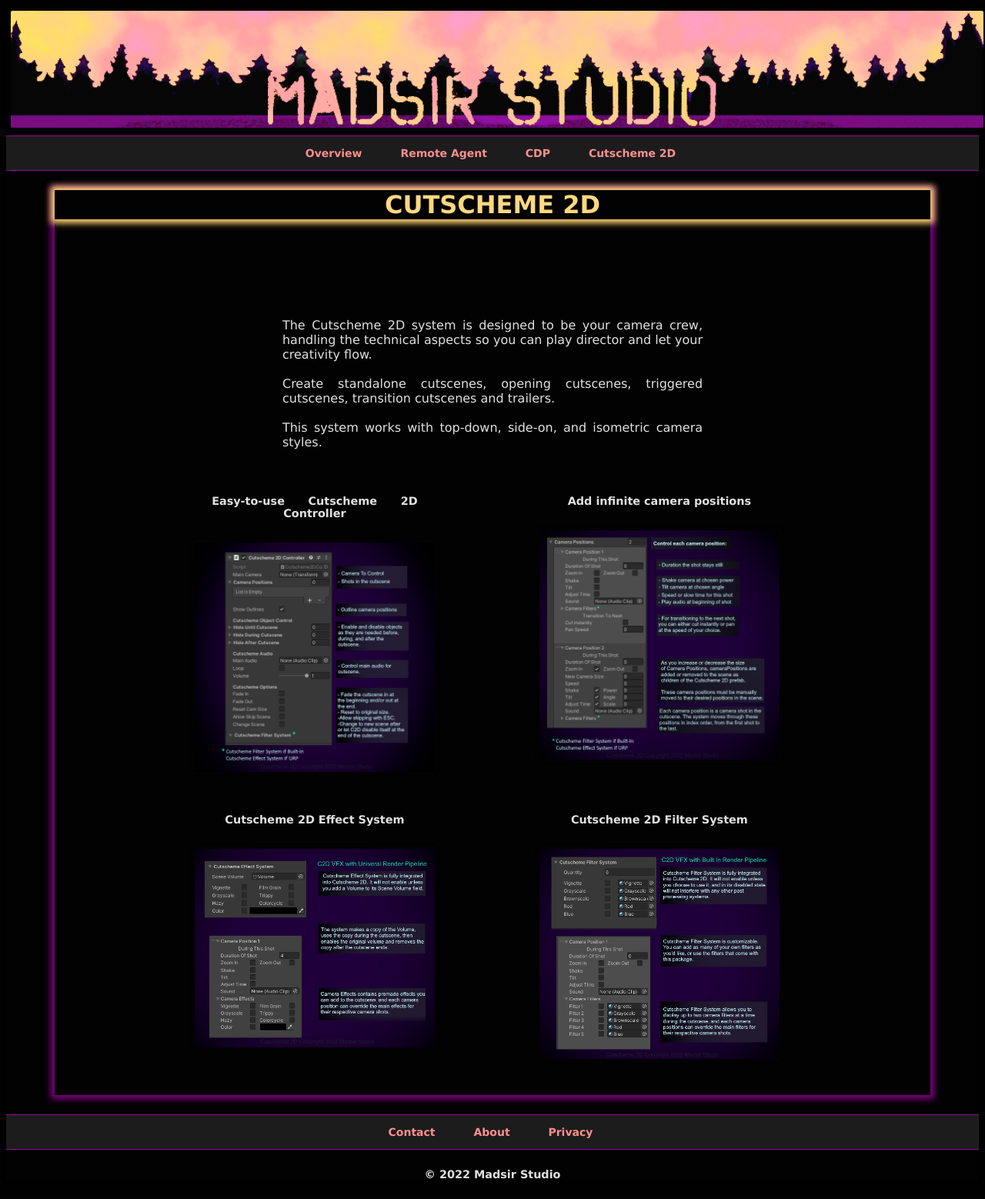
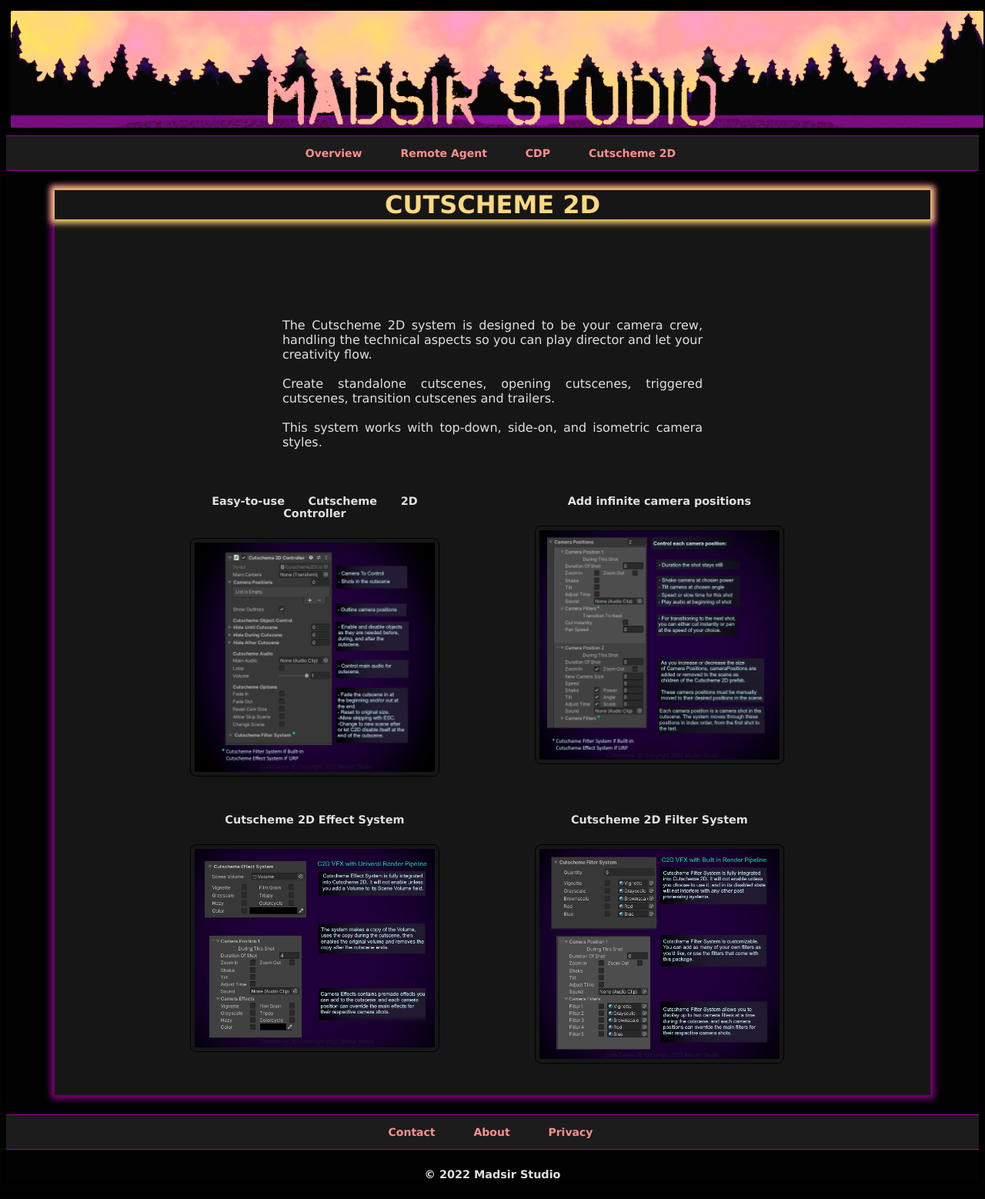
Before and after one commit to Madsir/madsirstudio.github.io, a Jekyll site: the page built from cutscheme2d/index.html, in a window 1280 px wide. Shown: the whole page at 77% size. Built offline with Jekyll 4.4.1, drawn with Linux system fonts in a browser that asks for light colours.

Commit message:
Update index.html

```diff
--- a/cutscheme2d/index.html
+++ b/cutscheme2d/index.html
@@ -13,6 +13,7 @@
   margin-top: 2%;
   margin-bottom: 2%;
   box-shadow: 0 0 8px 5px purple;
+  background-color: #161616;
 }
 .centerdiv {
   margin-left: 10%; /* Same width as the sidebar + left position in px */
@@ -61,22 +62,22 @@
 			<div class="row">
 				<div class="columns">
 					<h5>Easy-to-use Cutscheme 2D Controller</h5>
-				<img src="/Assets/Instructionsc2d.png" alt="Cutscheme 2D" width="70%">
+				<a href="/Assets/Instructionsc2d.png"><img src="/Assets/Instructionsc2d.png" alt="Cutscheme 2D" width="70%"></a>
 				</div>
 				<div class="columns">
 					<h5>Add infinite camera positions</h5>
-				<img src="/Assets/InstructionsCameraPositions.png" alt="Cutscheme 2D" width="70%">
+				<a href="/Assets/InstructionsCameraPositions.png"><img src="/Assets/InstructionsCameraPositions.png" alt="Cutscheme 2D" width="70%"></a>
 				</div>
 			</div>
 			<br>
 			<div class="row">
 				<div class="columns">
 					<h5>Cutscheme 2D Effect System</h5>
-				<img src="/Assets/C2DEffectsSystemInstructions.png" alt="Cutscheme 2D" width="70%">
+				<a href="/Assets/C2DEffectsSystemInstructions.png"><img src="/Assets/C2DEffectsSystemInstructions.png" alt="Cutscheme 2D" width="70%"></a>
 				</div>
 				<div class="columns">
 					<h5>Cutscheme 2D Filter System</h5>
-				<img src="/Assets/c2DFilterSystemInstructions.png" alt="Cutscheme 2D" width="70%">
+				<a href="/Assets/c2DFilterSystemInstructions.png"><img src="/Assets/c2DFilterSystemInstructions.png" alt="Cutscheme 2D" width="70%"></a>
 				</div>
 			</div>
 			<br>
```
